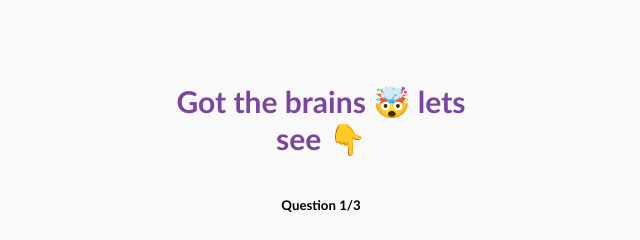
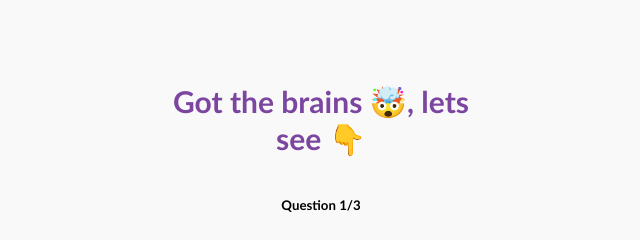
Before and after one commit to designyamah/quizzy-app, a plain HTML site: page index.html in a window 1280 px wide. Shown: the top 240 px of the page, 319-959 px from the left. Drawn offline with nearby package versions, Linux system fonts and the light colour scheme.

```diff
--- a/index.html
+++ b/index.html
@@ -8,7 +8,7 @@
   </head>
   <body>
     <main>
-      <h1>Got the brains 🤯 lets see 👇</h1>
+      <h1>Got the brains 🤯, lets see 👇</h1>
       <section class="quiz-container">
         <h5 class="quiz-header">Question 1/5</h5>
         <section class="quiz-card">
```
